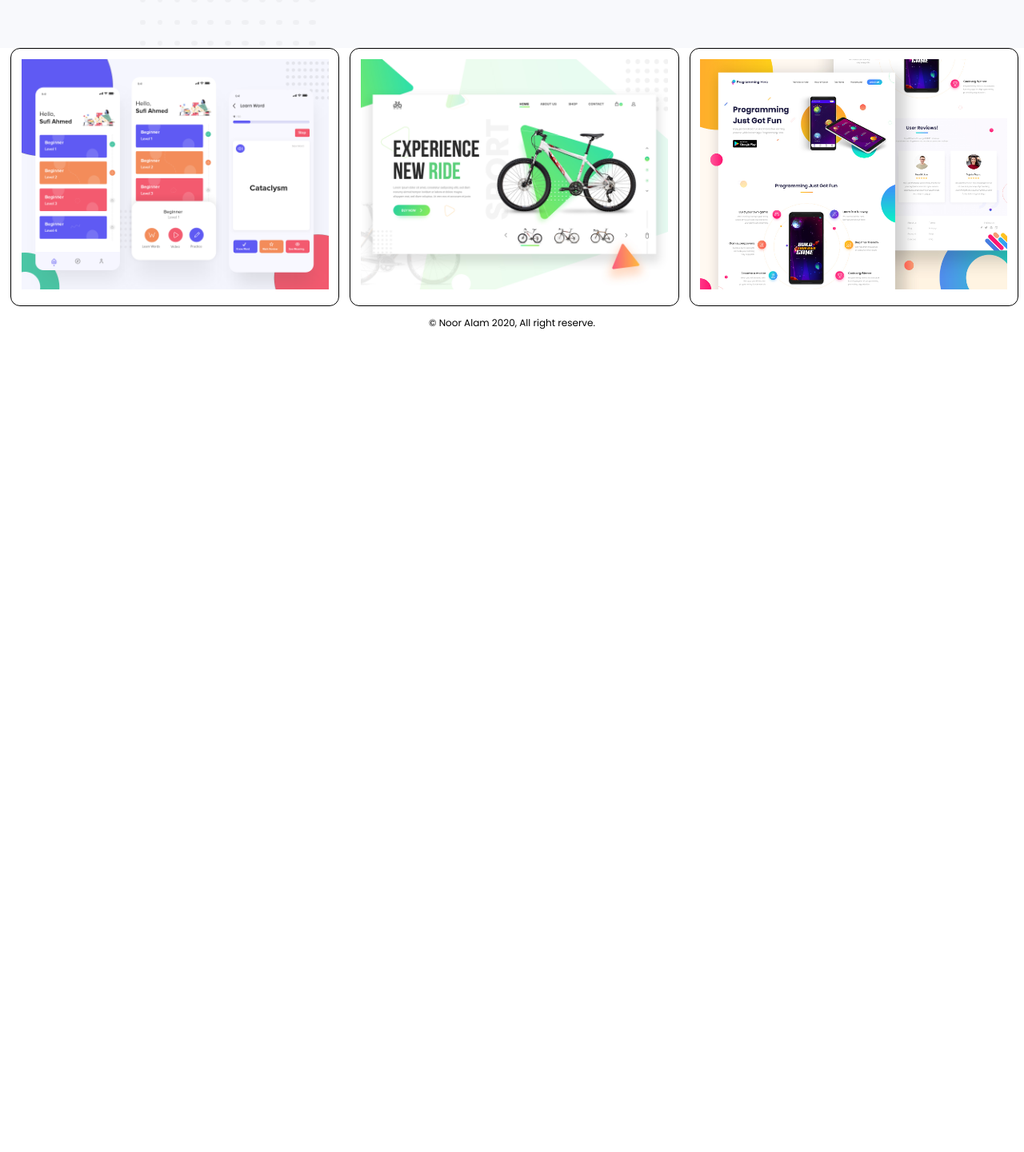
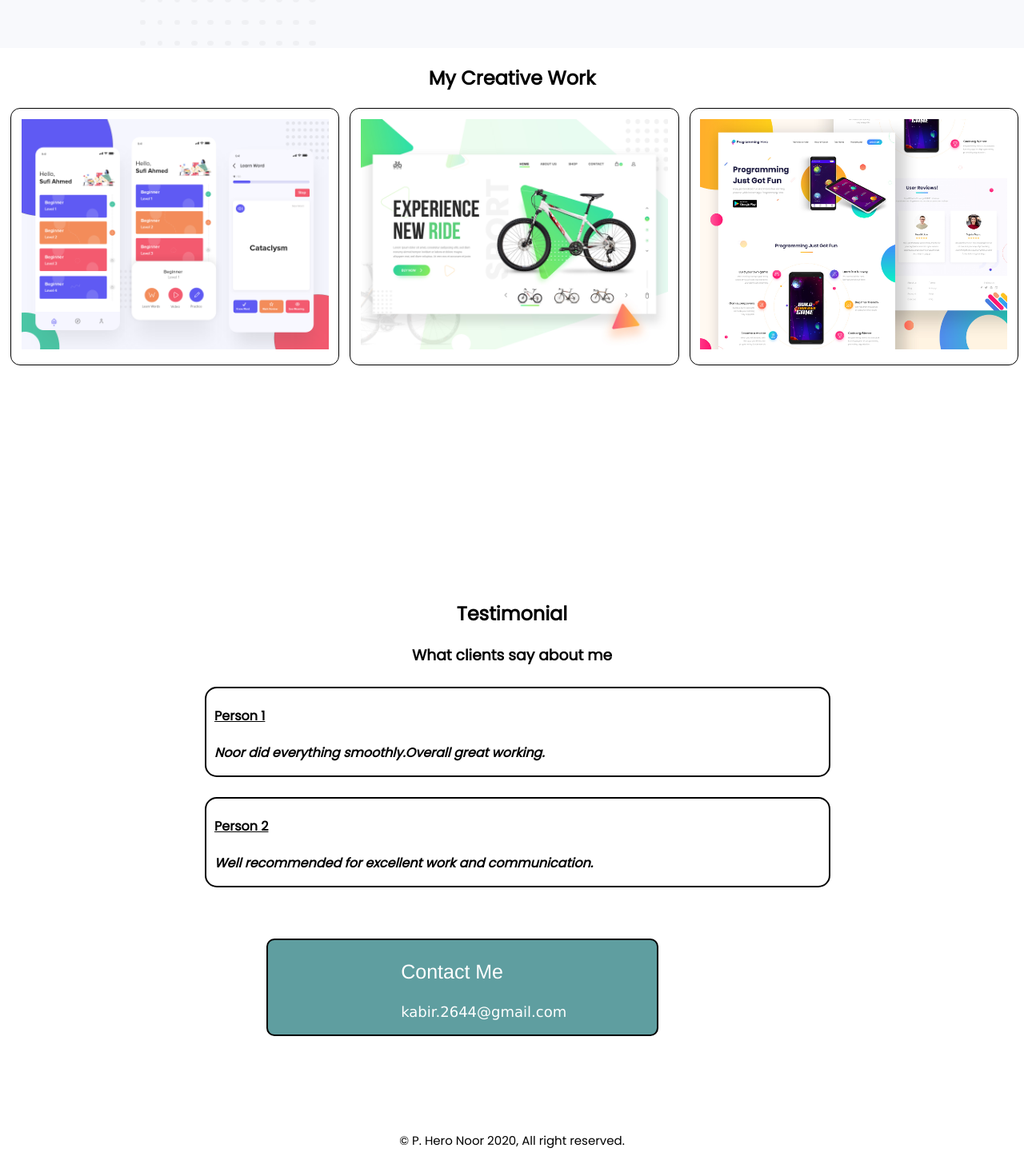
Before and after one commit to nakphero/personal-website, a plain HTML site: page index.html in a window 1280 px wide. Shown: the part 1240-2681 px from the top of the page at 80% size. Before the commit the page ends 1665 px from the top, so only its background shows below. Drawn offline with Linux system fonts and the light colour scheme.

Commit message:
Finalized Personal web coding

```diff
--- a/index.html
+++ b/index.html
@@ -3,47 +3,65 @@
 <head>
     <meta charset="UTF-8">
     <meta name="viewport" content="width=device-width, initial-scale=1.0">
-    <title>Welcome to my Portfolio</title>
+    <title>Noor Alam-Web Developer</title>
     <link href="https://fonts.googleapis.com/css2?family=Poppins:wght@100;400&display=swap" rel="stylesheet">
     <link rel="stylesheet" href="style.css">
 </head>
 <body>
-   <section class="top-banner">
+   <section class="back-image">
     <div class="half-width">
         <h1>Welcome To </h1>
         <h1> <span class="name-highlight">Noor's</span> Portfolio</h1>
-        <h3>Becoming Web developer</h3>
-        <p>Lorem ipsum dolor sit amet consectetur adipisicing elit. Distinctio ullam odio excepturi hic quod ea consequuntur nobis, unde quasi possimus.</p>
+        <h3>Becoming Web Developer</h3>
+        <p>Hello, My name is Noor . I am becoming Web developer. This is my first assignment after finishing 4 module about baisc HTML and CSS. I am really Happy to contribute for this assignment as a student.I enjoy every step of the design and development process.</p>
         <a class="link-button" target="_blank" href="#">Hire Me</a>
     </div>
     <div class="half-width">
-        <img src="images/Profile1.png" alt="">
+        <img src="images/Profile1.png" alt="Noor">
     </div>
    </section>
-   <section class="dream-area">
+   <section class="bio-area">
        <div class="half-width">
-           <img src="images/Profile2.png" alt="">
+           <img src="images/Profile2.png" alt="Noor">
        </div>
        <div class="half-width">
-           <h2>Big Dream</h2>
-           <h3>Become World's No. 1 Developer</h3>
-           <p>Lorem ipsum dolor sit amet consectetur adipisicing elit. Officiis rem ipsum assumenda minima ratione, inventore cumque magnam voluptate dolores ut earum culpa libero! Possimus, facilis.</p>
+           <h2>Biography</h2>
+           <p>I’m becoming web developer who codes. I am learning language like markup, css, Javascrip.I'm also a engineer with a bechelor degree. I’ve worked internationally, in-house, and remotely on projects for different companies.</p>
            <a class="link-button" target="_blank" href="#">Download Resume</a>
        </div>
    </section>
-    <div class="row">
-        <div class="column">
+    <section class="work-area">
+        <h2 class="align">My Creative Work</h2>
+        <div class="work">
             <img src="images/work-1.png" alt="" style="width: 100%">
         </div>
-        <div class="column">
+        <div class="work">
             <img src="images/work-2.jpg" alt="" style="width: 100%">
         </div>
-        <div class="column">
+        <div class="work">
             <img src="images/work-3.jpg" alt="" style="width:100%">
         </div>
-    </div>
+    </section>
+    <section>
+        <div>
+            <h2 class="align">Testimonial</h2>
+            <h3 class="align">What clients say about me</h3>
+            <div class="review">
+            <h4> <u>Person 1</u></h4>
+            <p> <i>Noor did everything smoothly.Overall great working.</i></p>
+        </div>
+        <div class="review">
+            <h4> <u>Person 2</u></h4>
+            <p> <i>Well recommended for excellent work and communication.</i></p>
+        </div>
+        </div>
+        <div class="contact">
+            <p class="hak">Contact Me</p>
+            <p class="hak1">kabir.2644@gmail.com</p>
+        </div>
+    </section>
    <footer class="image">
-       <p>© Noor Alam 2020, All right reserve.</p>
+       <p>© P. Hero Noor 2020, All right reserved.</p>
    </footer>
 </body>
 </html>
--- a/style.css
+++ b/style.css
@@ -19,7 +19,7 @@ body{
        width: 100%;
        height: 600px;
    }
-   .top-banner{
+   .back-image{
        background-image: url("images/header-bg.png");
        background-repeat: no-repeat;
    }
@@ -27,7 +27,7 @@ body{
        height: 500px;
        padding-bottom: 150px;
    }
-   .dream-area{
+   .bio-area{
        background-image: url("images/biography-bg.png");
        background-repeat: no-repeat;
    }
@@ -39,7 +39,7 @@ body{
        color: white;
        font-weight: 700;
    }
-   .column{
+   .work{
        float: left;
        width: 30%;
        padding: 1%;
@@ -47,10 +47,21 @@ body{
        border: 1px solid black;
        border-radius: 12px;
    }
-   .row::after{
+   .work-area::after{
        content: "";
        clear:both;
        display: table;
+       background-image: url(images/latest-work-bg.png);
+       background-repeat: no-repeat;
+   }
+       .review{
+           font-weight: 700;
+           border:2px solid black;
+           border-radius: 15px;
+           padding-left: 10px;
+           width: 60%;
+           margin-left: 20%;
+           margin-top: 2%;
    }
    footer p{
        text-align: center;
@@ -60,7 +71,30 @@ body{
        background-image: url(images/footer-bg.png);
        background-repeat: no-repeat;
    }
+   .align{
+       text-align: center;
+   }
+   .contact{
+    width: 25%;
+    padding-left: 13%;
+    margin-top: 5%;
+    margin-left: 26%;
+    border: 2px solid black;
+    border-radius: 10px;
+    background-color: cadetblue;
+    color: white;
+   }
+   .hak{
+       font-family: 'Franklin Gothic Medium', 'Arial Narrow', Arial, sans-serif;
+       font-size: 25px;
+       text-align: left;
+   }
+   .hak1{
+       font-family: Verdana, Geneva, Tahoma, sans-serif;
+       text-align: left;
+       font-size: 18px;
+   }
    footer p{
    text-align: center;
-   font-size: 12px;
+   font-size: 15px;
    }
```
